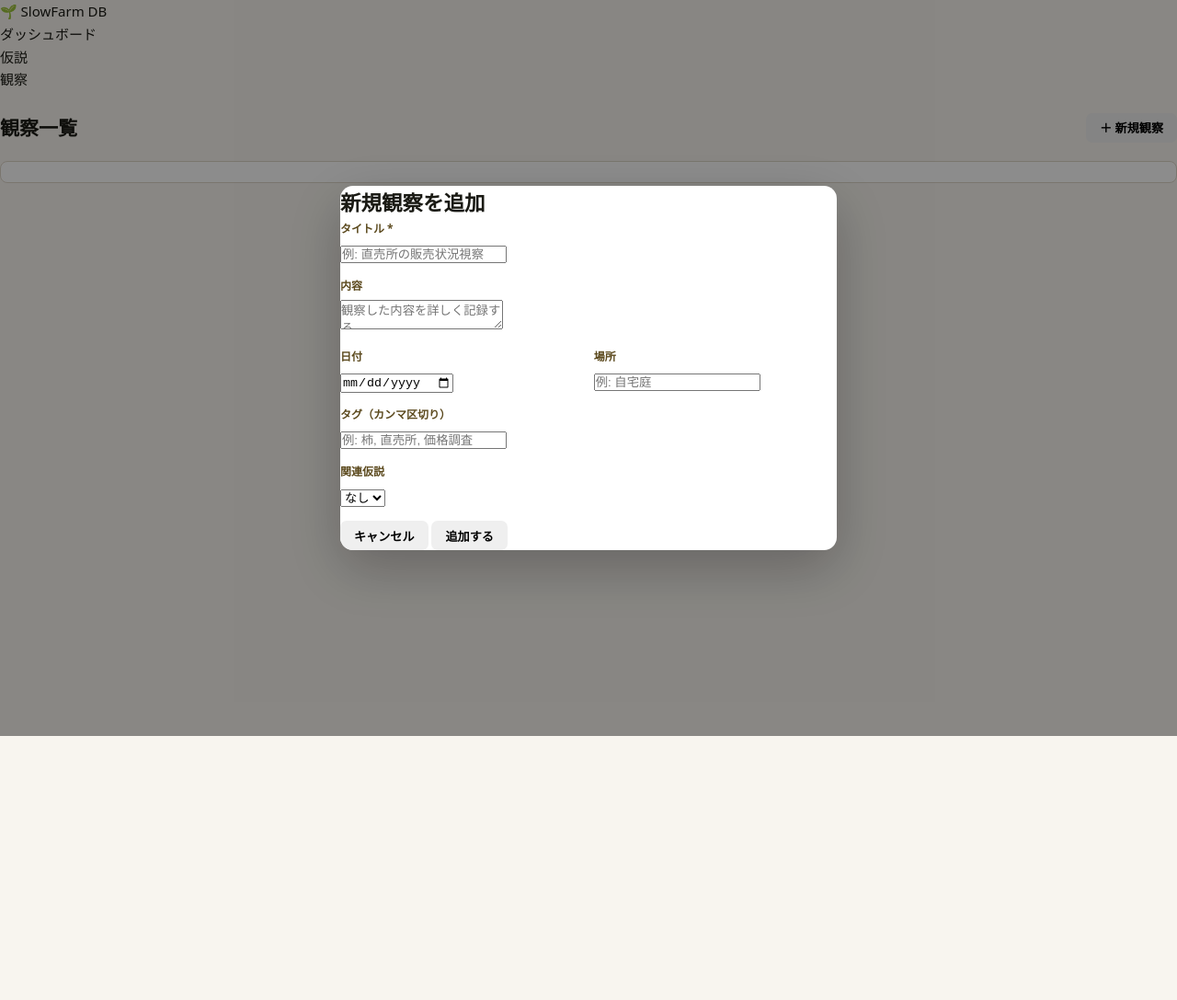
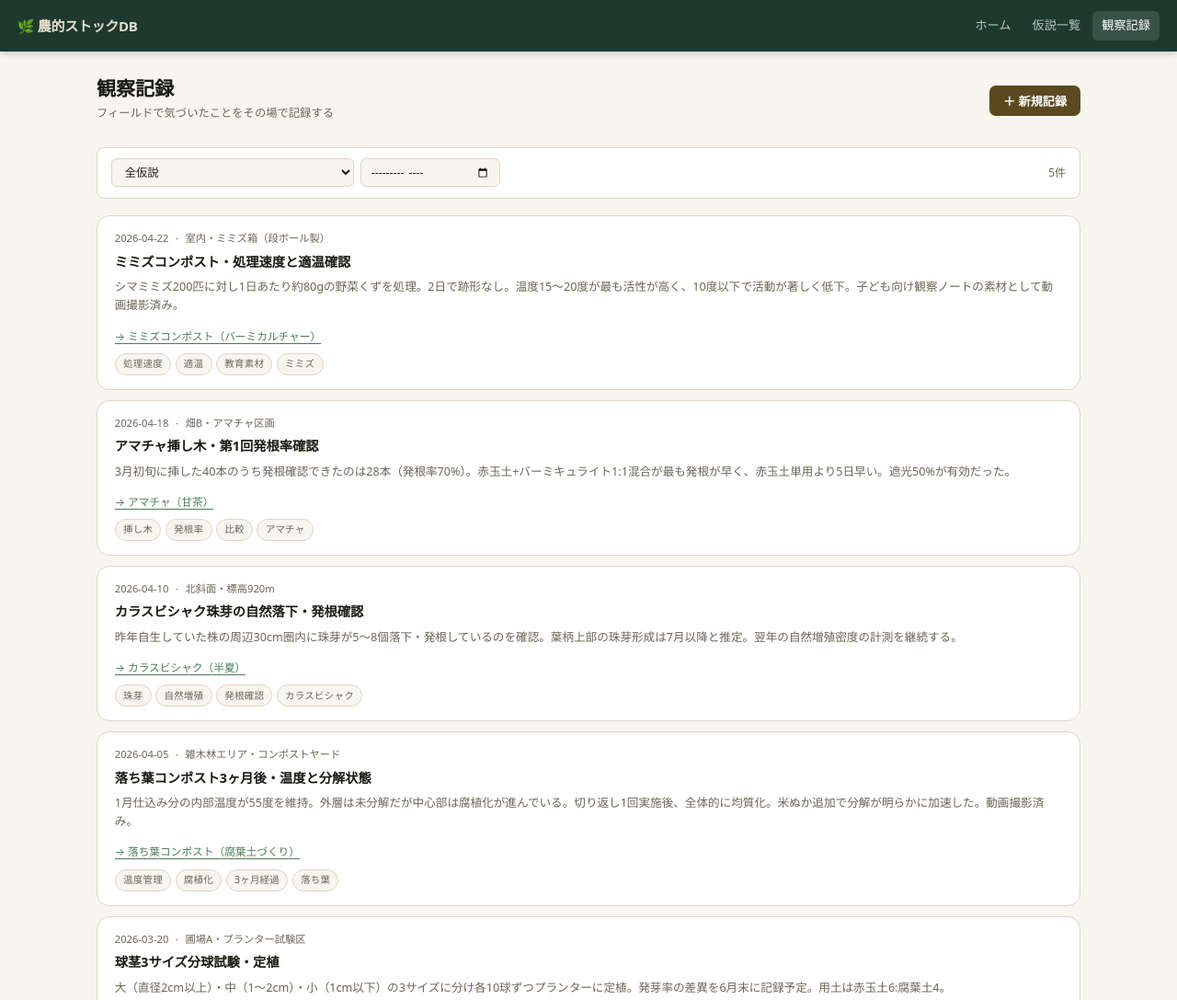
Before and after one commit to hyamano0116-ai/slow-asset-farm, a plain HTML site: page observations.html in a window 1280 px wide. Shown: the top 1087 px of the page at 92% size. Before the commit the page ends 800 px from the top, so only its background shows below. Drawn offline with Linux system fonts and the light colour scheme.

Commit message:
observations.html: 観察記録ページ

```diff
--- a/observations.html
+++ b/observations.html
@@ -3,163 +3,177 @@
 <head>
   <meta charset="UTF-8">
   <meta name="viewport" content="width=device-width, initial-scale=1.0">
-  <title>観察一覧 | SlowFarm DB</title>
+  <title>観察記録 | 農的ストックDB</title>
   <link rel="stylesheet" href="style.css">
 </head>
 <body>
-  <header>
-    <a href="index.html" class="logo">🌱 SlowFarm DB</a>
-    <nav>
-      <ul>
-        <li><a href="index.html">ダッシュボード</a></li>
-        <li><a href="hypotheses.html">仮説</a></li>
-        <li><a href="observations.html" class="active">観察</a></li>
-      </ul>
+
+<nav class="nav">
+  <a href="index.html" class="nav__logo">&#x1F33F; 農的ストックDB</a>
+  <div class="nav__links">
+    <a href="index.html" class="nav__link">ホーム</a>
+    <a href="hypotheses.html" class="nav__link">仮説一覧</a>
+    <a href="observations.html" class="nav__link nav__link--active">観察記録</a>
+  </div>
 </nav>
-  </header>
 
-  <main>
+<div class="container page">
   <div class="page-header">
     <div>
-        <h1>観察一覧</h1>
-        <p class="subtitle" id="count"></p>
+      <h1>観察記録</h1>
+      <p class="page-subtitle">フィールドで気づいたことをその場で記録する</p>
     </div>
-      <button class="btn btn-primary" onclick="openModal()">＋ 新規観察</button>
+    <button class="btn btn--primary" id="btnAdd">＋ 新規記録</button>
   </div>
 
-    <div class="filter-bar" id="filterBar"></div>
-    <div class="grid" id="list"></div>
-  </main>
+  <div class="filter-bar">
+    <select id="filterHyp" class="form-control" style="width:auto">
+      <option value="">全仮説</option>
+    </select>
+    <input type="month" id="filterMonth" class="form-control" style="width:auto">
+    <span class="filter-count" id="filterCount"></span>
+  </div>
 
-  <div class="modal-overlay" id="modal">
+  <div style="display:flex;flex-direction:column;gap:0.75rem" id="list"></div>
+</div>
+
+<!-- 新規記録モーダル -->
+<div class="modal-overlay" id="modalOverlay" hidden>
   <div class="modal">
-      <h2>新規観察を追加</h2>
-      <form id="form" onsubmit="save(event)">
+    <div class="modal__header">
+      <h2>観察記録を追加</h2>
+      <button class="modal__close" id="btnClose">&times;</button>
+    </div>
+    <div class="modal__body">
+      <form id="obsForm">
         <div class="form-group">
-          <label>タイトル *</label>
-          <input type="text" name="title" required placeholder="例: 直売所の販売状況視察">
-        </div>
-        <div class="form-group">
-          <label>内容</label>
-          <textarea name="content" placeholder="観察した内容を詳しく記録する"></textarea>
+          <label class="form-label">関連仮説</label>
+          <select name="hypothesisId" id="hypSelect" class="form-control">
+            <option value="">なし</option>
+          </select>
         </div>
         <div style="display:grid;grid-template-columns:1fr 1fr;gap:0.75rem">
           <div class="form-group">
-            <label>日付</label>
-            <input type="date" name="date">
+            <label class="form-label">日付 *</label>
+            <input type="date" name="date" class="form-control" required>
           </div>
           <div class="form-group">
-            <label>場所</label>
-            <input type="text" name="location" placeholder="例: 自宅庭">
+            <label class="form-label">場所</label>
+            <input type="text" name="location" class="form-control" placeholder="例: 北斜面・標高920m">
           </div>
         </div>
         <div class="form-group">
-          <label>タグ（カンマ区切り）</label>
-          <input type="text" name="tags" placeholder="例: 柿, 直売所, 価格調査">
+          <label class="form-label">タイトル *</label>
+          <input type="text" name="title" class="form-control" required placeholder="例: 珠芽の発根確認">
         </div>
         <div class="form-group">
-          <label>関連仮説</label>
-          <select name="hypothesisId" id="hypSelect">
-            <option value="">なし</option>
-          </select>
+          <label class="form-label">内容</label>
+          <textarea name="content" class="form-control" rows="4" placeholder="観察したこと、測定値、気づきなどを記録"></textarea>
         </div>
-        <div class="modal-footer">
-          <button type="button" class="btn btn-secondary" onclick="closeModal()">キャンセル</button>
-          <button type="submit" class="btn btn-primary">追加する</button>
+        <div class="form-group">
+          <label class="form-label">タグ（カンマ区切り）</label>
+          <input type="text" name="tags" class="form-control" placeholder="例: 珠芽, 発根確認">
         </div>
       </form>
     </div>
+    <div class="modal__footer">
+      <button class="btn btn--ghost" id="btnCancel">キャンセル</button>
+      <button class="btn btn--primary" id="btnSave">保存する</button>
+    </div>
+  </div>
 </div>
 
+<script src="data.js"></script>
 <script>
-    const DB = {
-      get: k => JSON.parse(localStorage.getItem(k) || '[]'),
-      set: (k, v) => localStorage.setItem(k, JSON.stringify(v))
-    };
-    const KEYS = { h: 'saf_hypotheses', o: 'saf_observations' };
-    let currentHypFilter = 'all';
+var KEYS = { H:'saf_hypotheses', O:'saf_observations', INIT:'saf_initialized' };
+function getH() { return JSON.parse(localStorage.getItem(KEYS.H)||'[]'); }
+function getO() { return JSON.parse(localStorage.getItem(KEYS.O)||'[]'); }
+function saveO(d) { localStorage.setItem(KEYS.O, JSON.stringify(d)); }
+if (!localStorage.getItem(KEYS.INIT)) {
+  localStorage.setItem(KEYS.H, JSON.stringify(SAF_DATA.hypotheses));
+  localStorage.setItem(KEYS.O, JSON.stringify(SAF_DATA.observations));
+  localStorage.setItem(KEYS.INIT,'1');
+}
 
-    function genId() { return Date.now().toString(36) + Math.random().toString(36).slice(2); }
+function genId() { return 'o'+Date.now().toString(36)+Math.random().toString(36).slice(2,5); }
 
-    function setHypFilter(hid, el) {
-      currentHypFilter = hid;
-      document.querySelectorAll('.filter-btn').forEach(b => b.classList.remove('active'));
-      el.classList.add('active');
-      render();
+function buildFilterOptions() {
+  var hs = getH();
+  var sel = document.getElementById('filterHyp');
+  sel.innerHTML = '<option value="">全仮説</option>'
+    +hs.map(function(h){return '<option value="'+h.id+'">'+h.title+'</option>';}).join('');
+}
+
+function buildHypOptions() {
+  var hs = getH();
+  document.getElementById('hypSelect').innerHTML = '<option value="">なし</option>'
+    +hs.map(function(h){return '<option value="'+h.id+'">'+h.title+'</option>';}).join('');
 }
 
 function render() {
-      const hyps = DB.get(KEYS.h);
-      let obs = DB.get(KEYS.o).sort((a, b) => b.date.localeCompare(a.date));
-      if (currentHypFilter !== 'all') obs = obs.filter(o => o.hypothesisId === (currentHypFilter || null) || (currentHypFilter === '' && !o.hypothesisId));
-
-      document.getElementById('filterBar').innerHTML =
-        '<button class="filter-btn ' + (currentHypFilter==='all'?'active':'') + '" onclick="setHypFilter(\'all\', this)">すべて</button>' +
-        '<button class="filter-btn ' + (currentHypFilter===''?'active':'') + '" onclick="setHypFilter(\'\', this)">未紐付け</button>' +
-        hyps.map(h => '<button class="filter-btn ' + (currentHypFilter===h.id?'active':'') + '" onclick="setHypFilter(\'' + h.id + '\', this)">' + h.title.slice(0,12) + '…</button>').join('');
-
-      document.getElementById('count').textContent = obs.length + '件';
-      document.getElementById('list').innerHTML = obs.length
-        ? obs.map(o => {
-            const linkedHyp = hyps.find(h => h.id === o.hypothesisId);
-            return '<div class="card"><div class="card-header"><span class="card-title">' + o.title + '</span></div><div class="card-meta">' + o.date + ' · ' + o.location + '</div>' +
-              (linkedHyp ? '<div style="margin-top:0.4rem"><a href="hypothesis-detail.html?id=' + linkedHyp.id + '" style="font-size:0.8rem;color:var(--green);text-decoration:none">→ ' + linkedHyp.title.slice(0,25) + '…</a></div>' : '') +
-              '<div class="card-body">' + o.content.slice(0,100) + (o.content.length>100?'…':'') + '</div>' +
-              '<div class="tags">' + o.tags.map(t=>'<span class="tag">'+t+'</span>').join('') + '</div>' +
-              '<div style="margin-top:0.75rem;text-align:right"><button class="btn btn-secondary btn-sm" onclick="deleteObs(\'' + o.id + \')">削除</button></div></div>';
+  var hypId = document.getElementById('filterHyp').value;
+  var month = document.getElementById('filterMonth').value;
+  var hs = getH();
+  var os = getO().sort(function(a,b){return b.date.localeCompare(a.date);});
+  if (hypId) os = os.filter(function(o){return o.hypothesisId===hypId;});
+  if (month) os = os.filter(function(o){return o.date&&o.date.startsWith(month);});
+  document.getElementById('filterCount').textContent = os.length+'件';
+  document.getElementById('list').innerHTML = os.length
+    ? os.map(function(o) {
+        var h = hs.find(function(x){return x.id===o.hypothesisId;});
+        return '<div class="obs-card">'
+          +'<div class="obs-card__date-loc"><span>'+(o.date||'')+'</span><span>&middot;</span><span>'+(o.location||'')+'</span></div>'
+          +'<div class="obs-card__title">'+o.title+'</div>'
+          +'<div class="obs-card__content">'+(o.content||'')+'</div>'
+          +(h?'<a href="hypothesis-detail.html?id='+h.id+'" class="obs-card__hyp-link">&rarr; '+h.title+'</a>':'')
+          +'<div class="badges mt-1">'+(o.tags||[]).map(function(t){return '<span class="badge badge--tag">'+t+'</span>';}).join('')+'</div>'
+          +'</div>';
       }).join('')
-        : '<div class="empty" style="grid-column:1/-1">観察がありません</div>';
+    : '<div class="empty">観察記録がありません。「＋ 新規記録」から追加できます。</div>';
 }
 
 function openModal() {
-      document.getElementById('modal').classList.add('open');
-      document.getElementById('form').reset();
+  buildHypOptions();
+  document.getElementById('obsForm').reset();
   document.querySelector('[name="date"]').valueAsDate = new Date();
-      const hyps = DB.get(KEYS.h);
-      document.getElementById('hypSelect').innerHTML = '<option value="">なし</option>' + hyps.map(h => '<option value="' + h.id + '">' + h.title + '</option>').join('');
+  document.getElementById('modalOverlay').removeAttribute('hidden');
+}
+function closeModal() {
+  document.getElementById('modalOverlay').setAttribute('hidden','');
 }
 
-    function closeModal() { document.getElementById('modal').classList.remove('open'); }
+document.getElementById('btnAdd').addEventListener('click', openModal);
+document.getElementById('btnClose').addEventListener('click', closeModal);
+document.getElementById('btnCancel').addEventListener('click', closeModal);
+document.getElementById('modalOverlay').addEventListener('click', function(e){
+  if (e.target===e.currentTarget) closeModal();
+});
 
-    function save(e) {
-      e.preventDefault();
-      const fd = new FormData(e.target);
-      const hypId = fd.get('hypothesisId') || null;
-      const obs = {
+document.getElementById('btnSave').addEventListener('click', function(){
+  var form = document.getElementById('obsForm');
+  if (!form.reportValidity()) return;
+  var fd = new FormData(form);
+  var ob = {
     id: genId(),
+    hypothesisId: fd.get('hypothesisId')||null,
+    date: fd.get('date'),
+    location: fd.get('location'),
     title: fd.get('title'),
     content: fd.get('content'),
-        date: fd.get('date'),
-        location: fd.get('location'),
-        tags: fd.get('tags').split(',').map(t=>t.trim()).filter(Boolean),
-        hypothesisId: hypId
+    tags: fd.get('tags').split(',').map(function(t){return t.trim();}).filter(Boolean),
+    createdAt: new Date().toISOString()
   };
-      const all = DB.get(KEYS.o);
-      all.unshift(obs);
-      DB.set(KEYS.o, all);
-      if (hypId) {
-        const hyps = DB.get(KEYS.h);
-        const idx = hyps.findIndex(h => h.id === hypId);
-        if (idx >= 0) {
-          hyps[idx].observationIds = [...(hyps[idx].observationIds || []), obs.id];
-          DB.set(KEYS.h, hyps);
-        }
-      }
+  var all = getO();
+  all.unshift(ob);
+  saveO(all);
   closeModal();
   render();
-    }
-
-    function deleteObs(oid) {
-      if (!confirm('この観察を削除しますか？')) return;
-      DB.set(KEYS.o, DB.get(KEYS.o).filter(o => o.id !== oid));
-      DB.set(KEYS.h, DB.get(KEYS.h).map(h => ({ ...h, observationIds: (h.observationIds||[]).filter(id => id !== oid) })));
-      render();
-    }
-
-    document.getElementById('modal').addEventListener('click', e => {
-      if (e.target === e.currentTarget) closeModal();
 });
 
+['filterHyp','filterMonth'].forEach(function(id){
+  document.getElementById(id).addEventListener('change', render);
+});
+buildFilterOptions();
 render();
 </script>
 </body>
```
Lines whose indentation alone changed are shown as unchanged.
